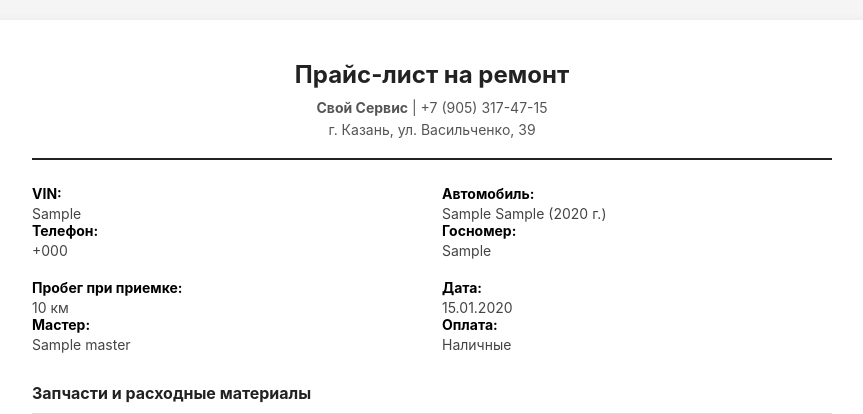
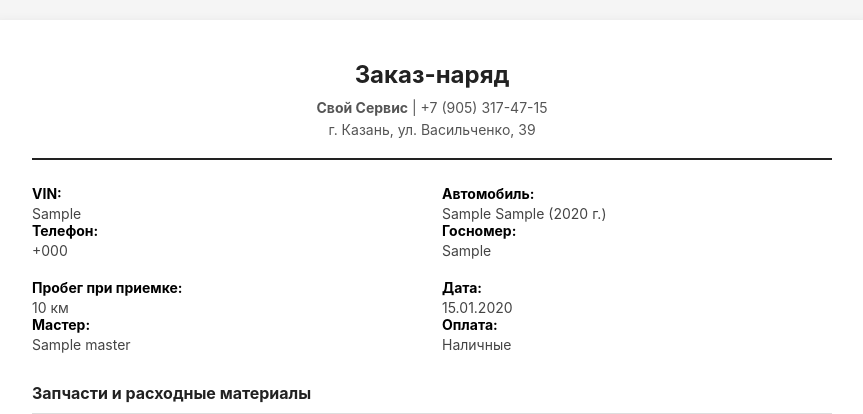
Before and after one commit to Albert-Galimov/svoi_service, a Django app: page /crm/work-order/1/print/ in a window 1280 px wide. Shown: the top 414 px of the page, without its empty margins (208-1071 px from the left). Run offline with Django 5.2, Linux system fonts and the light colour scheme; a user stored in the database is signed in; tables that the repository leaves empty hold one stand-in row (values such as "Sample post").

Commit message:
Изменено прайс на заказ наряд при печати.

```diff
--- a/crm/templates/work_order_print.html
+++ b/crm/templates/work_order_print.html
@@ -124,7 +124,7 @@
 <div class="print-container">
 
     <div class="header">
-        <h1>Прайс-лист на ремонт</h1>
+        <h1>Заказ-наряд</h1>
         <p><strong>{{ contacts.company_name }}</strong> | {{ contacts.phone_display }}</p>
         <p>{{ contacts.address }}</p>
     </div>
```
Also changed, not shown: 1 other file.
